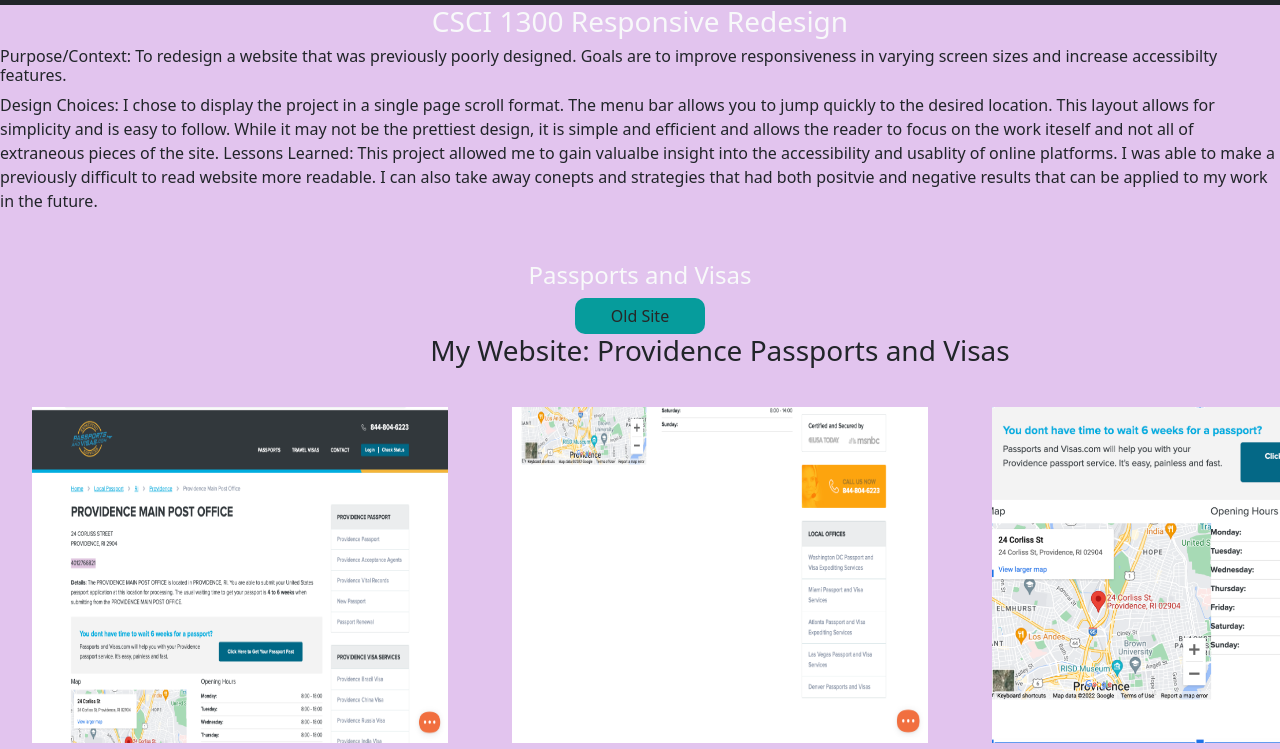
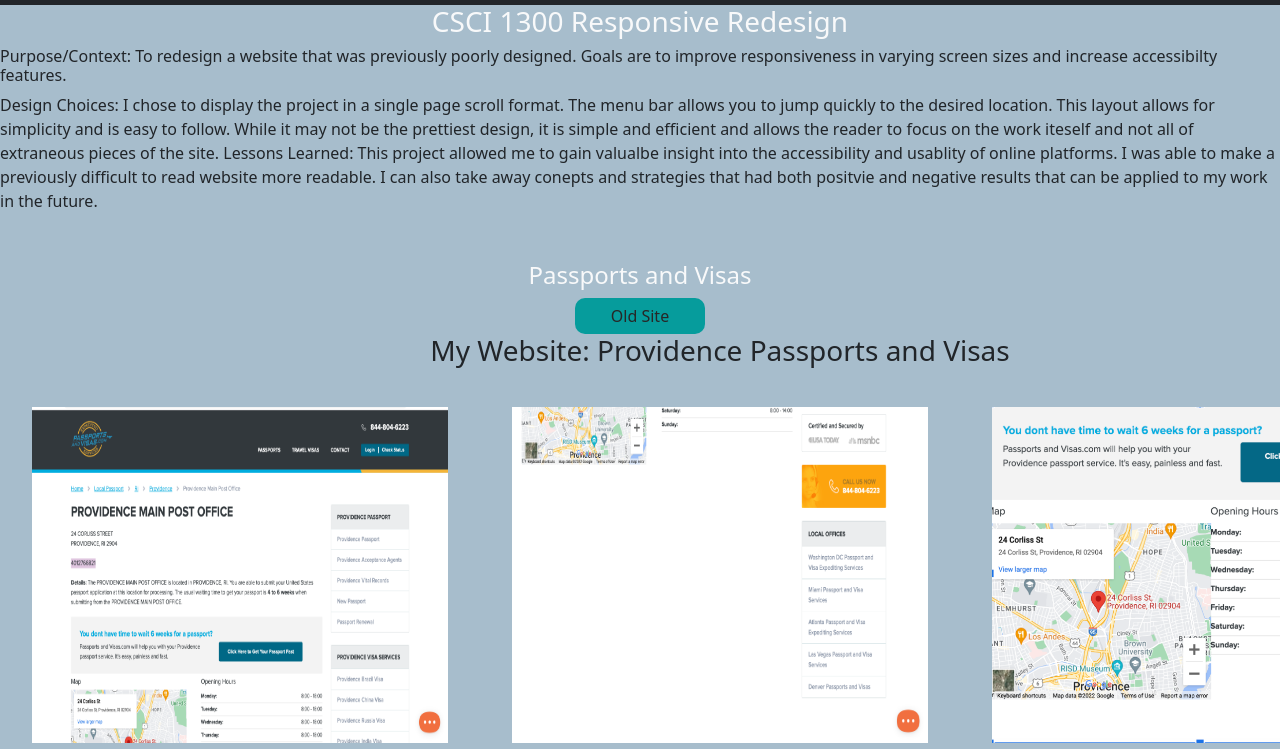
Before and after one commit to rainycloud123/responsive_redesign, a plain HTML site: page index.html in a window 1280 px wide. Shown: the part 51-800 px from the top of the page. Drawn offline with Linux system fonts and the light colour scheme.

Commit message:
Update style.css

```diff
--- a/style.css
+++ b/style.css
@@ -1,6 +1,6 @@
 
 body{
-    background-color: #e2c4ee; /*can click to change!*/
+    background-color: #a7bdcc; /*can click to change!*/
 
 }
 
```
